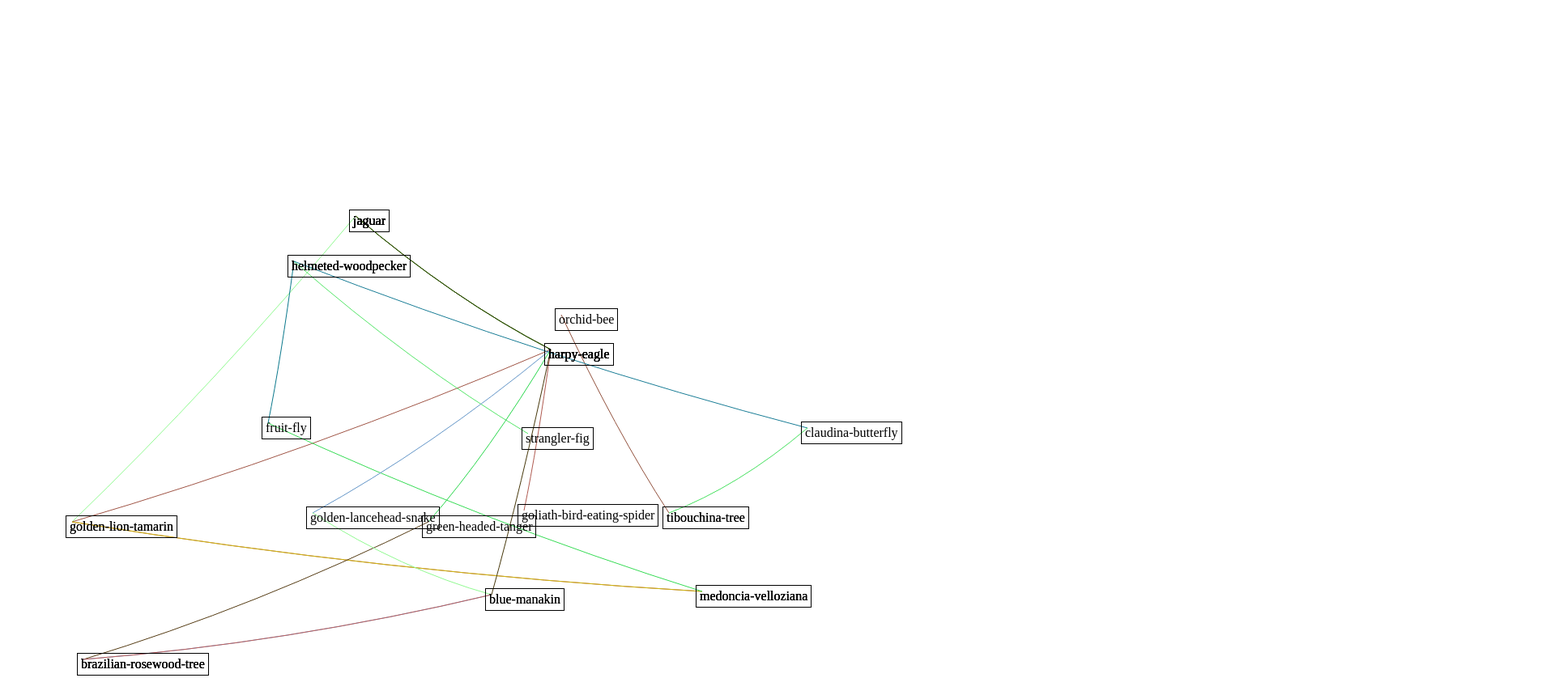
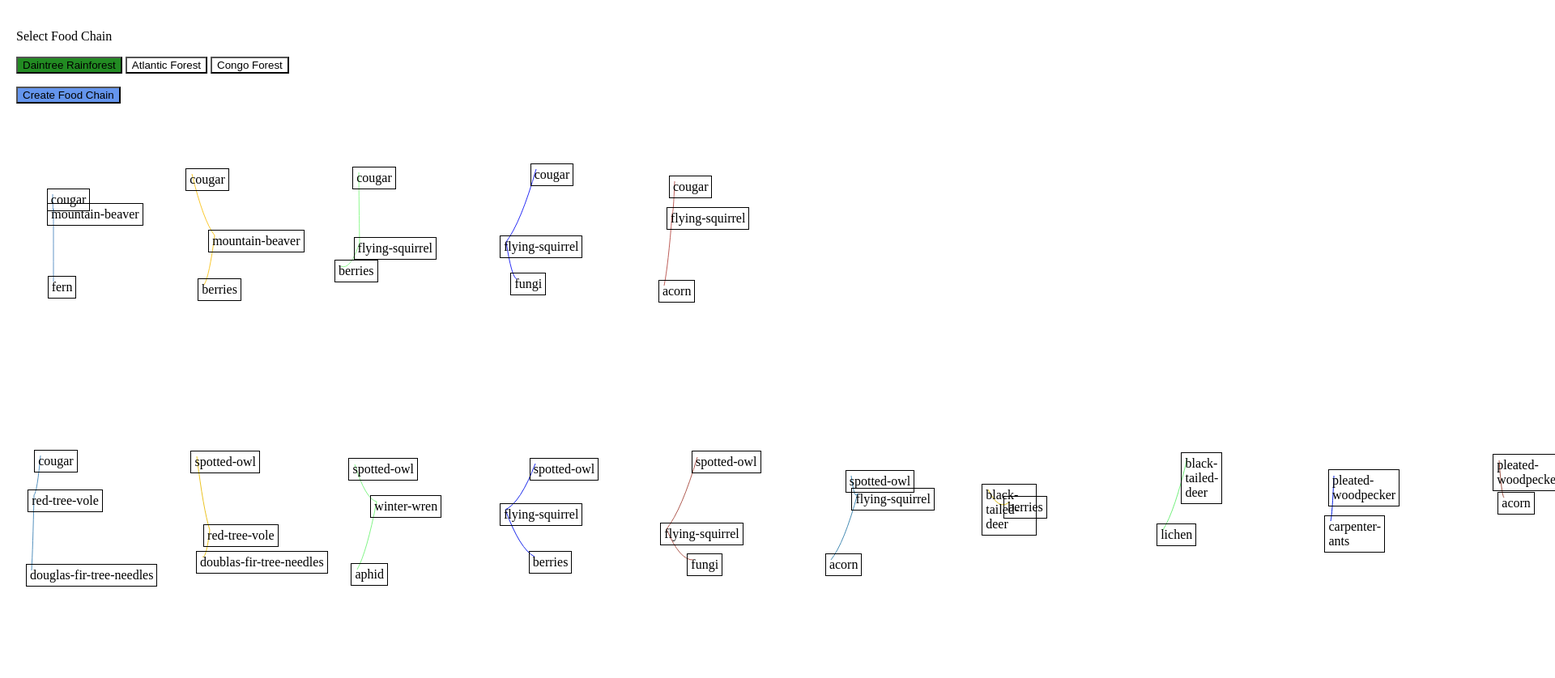
Before and after one commit to koreyhinton/path-elements, a plain HTML site: page demo/index.html in a window 1280 px wide. Shown: the top 838 px of the page at 81% size, 1920 px wide, since content can reach past the window. Drawn offline with Linux system fonts and the light colour scheme.

Commit message:
allow demo to switch between data sets

```diff
--- a/demo/index.html
+++ b/demo/index.html
@@ -1,9 +1,24 @@
 <!DOCTYPE html>
 <html>
   <head><script src="index.js"></script>
-    <style>a { border: 1px solid black; padding:4px; }</style>
+    <style>a { border: 1px solid black; padding:4px; }
+      button.active { background-color:forestgreen; }
+      button { background-color:white; }
+      button.run { background-color:cornflowerblue; }
+    </style>
   </head>
   <body>
+    <div style="position:absolute;left:20px;top:20px">
+      <p>Select Food Chain</p>
+      <p>
+        <button id='daintree' class="active" onclick="load(this.id)">Daintree Rainforest</button>
+        <button id='atlantic' onclick="load(this.id)">Atlantic Forest</button>
+        <button id='congo' onclick="load(this.id)">Congo Forest</button>
+      </p>
+      <p>
+        <button onclick="run()" id="run" class="run">Create Food Chain</button>
+      </p>
+    </div>
     <div id="graph_canvas"></div>
   </body>
 </html>
--- a/demo/index.js
+++ b/demo/index.js
@@ -3,6 +3,64 @@ var RGB_R=100;
 var RGB_B=150;
 var RGB_G=200;
 var SVG=null;
+
+var DATA = {
+    daintree: [
+        "cougar/mountain-beaver/fern",
+        "cougar/mountain-beaver/berries",
+        "cougar/flying-squirrel/berries",
+        "cougar/flying-squirrel/fungi",
+        "cougar/flying-squirrel/acorn",
+        "cougar/red-tree-vole/douglas-fir-tree-needles",
+        "spotted-owl/red-tree-vole/doublas-fir-tree-needles",
+        "spotted-owl/winter-wren/aphid",
+        "spotted-owl/flying-squirrel/berries",
+        "spotted-owl/flying-squirrel/fungi",
+        "spotted-owl/flying-squirrel/acorn",
+        "black-tailed-deer/berries",
+        "black-tailed-deer/lichen",
+        "pleated-woodpecker/carpenter-ants",
+        "pleated-woodpecker/acorn"
+    ]/*based on data found at: https://daintreetropicalrainforest.weebly.com/*/,
+    atlantic: [
+        "jaguar/golden-lion-tamarin/medoncia-velloziana",
+        "jaguar/harpy-eagle/goliath-bird-eating-spider",
+        "jaguar/harpy-eagle/golden-lion-tamarin/medoncia-velloziana",
+        "orchid-bee/tibouchina-tree",
+        "helmeted-woodpecker/strangler-fig",
+        "helmeted-woodpecker/claudina-butterfly/tibouchina-tree",
+        "helmeted-woodpecker/fruit-fly/medoncia-velloziana",
+        "jaguar/harpy-eagle/green-headed-tanger/brazilian-rosewood-tree",
+        "jaguar/harpy-eagle/blue-manakin/brazilian-rosewood-tree",
+        "jaguar/harpy-eagle/golden-lancehead-snake/blue-manakin/brazilian-rosewood-tree"
+    ],
+    congo: [
+        "crocodile/hippo/grass",
+        "lion/hippo/grass",
+        "lion/okapi/grass",
+        "leopard/okapi/grass",
+        "leopard/chimpanzee/grass",
+        "leopard/chimpanzee/fruit-tree",
+        "leopard/chimpanzee/insects-bugs/fruit-tree",
+        "frog/insects-bugs/fruit-tree"
+    ]/*based on data found at: https://prezi.com/zmgbyojlp50c/the-congo-rainforest/*/
+};
+
+function run() {
+    var id=document.getElementsByClassName("active")[0].id;
+    drawDemo(id, document.getElementById("graph_canvas"), true);
+    document.getElementById("run").style.visibility = "hidden";
+}
+
+function load(id) {
+    while (document.getElementsByClassName("active").length > 0) {
+        document.getElementsByClassName("active")[0].classList.remove("active");
+    }
+    var btn = document.getElementById(id);
+    btn.classList.add("active");
+    drawDemo(id, document.getElementById("graph_canvas"));
+    document.getElementById("run").style.visibility = "visible";
+}
 
 function edge_move(edg, mvX, mvY, strandId) {
     if (edg.strandId !== strandId) return;
@@ -142,9 +200,13 @@ const cyrb53 = function(str, seed = 0) {
     return 4294967296 * (2097151 & h2) + (h1>>>0);
 };
 TSH=s=>{return cyrb53(s);}//{for(var i=0,h=9;i<s.length;)h=Math.imul(h^s.charCodeAt(i++),9**9);return h^h>>>9}
-function drawDemo(canv) {
+function drawDemo(dataSetId, canv, combine = false) {
+    if (SVG != null) {
+        SVG.remove();
+        canv.innerHTML = "";
+    }
     SVG = document.createElementNS("http://www.w3.org/2000/svg", "svg");
-    SVG.setAttribute('width', '1000px');
+    SVG.setAttribute('width', '2000px');
     SVG.setAttribute('height', '1000px');
     canv.appendChild(SVG);
     var strands = [];
@@ -153,18 +215,13 @@ function drawDemo(canv) {
     var uniq_node_ids=[];
     //var node2strands = {}; // todo:   nodeid: strandIds:[]
     var strandGroups = {};
-    var data = [
-        "jaguar/golden-lion-tamarin/medoncia-velloziana",
-        "jaguar/harpy-eagle/goliath-bird-eating-spider",
-        "jaguar/harpy-eagle/golden-lion-tamarin/medoncia-velloziana",
-        "orchid-bee/tibouchina-tree",
-        "helmeted-woodpecker/strangler-fig",
-        "helmeted-woodpecker/claudina-butterfly/tibouchina-tree",
-        "helmeted-woodpecker/fruit-fly/medoncia-velloziana",
-        "jaguar/harpy-eagle/green-headed-tanger/brazilian-rosewood-tree",
-        "jaguar/harpy-eagle/blue-manakin/brazilian-rosewood-tree",
-        "jaguar/harpy-eagle/golden-lancehead-snake/blue-manakin/brazilian-rosewood-tree"
-    ];
+
+    var data = DATA[dataSetId]; //= [
+//,
+    //];
+    // var data = [
+
+    // ];
 
     var map = {
     };
@@ -211,10 +268,10 @@ function drawDemo(canv) {
         var offset = Math.random() * 50;//32;
         return offset;
     }
-    console.log(map);
+
     var incr = 0;
     var x = 10;
-    var y = 10;
+    var y = 200;
     var captY = -1;
     for (var i=0; i<data.length; i++) {
         var names = data[i].split("/");
@@ -226,8 +283,8 @@ function drawDemo(canv) {
                 uniq_node_ids.push(names[j]);
             }
             node.el.style.position='absolute';
-            node.el.style.left=map[node.id].x + 'px'; //(x+randOf())+"px";
-            node.el.style.top=map[node.id].y + 'px';//(y+randOf())+"px";
+            node.el.style.left=(combine)?map[node.id].x + 'px':(x+randOf())+"px";
+            node.el.style.top=(combine)?map[node.id].y + 'px':(y+randOf())+"px";
             nodes.push(node);
             strands[i].push(node);
             if (lastNode != null) {
@@ -240,11 +297,11 @@ function drawDemo(canv) {
         }
         incr += 200;
         x += 200;
-        if (incr < 900) { y = 10; }
+        if (incr < 900) { y = 200; }
         else if (incr > 900 && incr < 900+200) { y += 200; x = 10; captY=y; }
         else { y = captY; }
     }
-    console.log(strands.length);
+
     for (var i=0; i<strands.length; i++) {
         for (var j=0; j<strands[i].length; j++) {
             var obj = strands[i][j];
@@ -253,10 +310,10 @@ function drawDemo(canv) {
                 path.setAttribute('stroke', 'rgb('+(RGB_R+'')+','+(RGB_B)+','+(RGB_G+'')+')');
                 //console.log(path);
             }
-            RGB_R = (RGB_R + 150) % 255;
-            RGB_G = (RGB_G + 100) % 255;
-            RGB_B = (RGB_B + 50) % 255;
         }
+        RGB_R = (RGB_R + 150) % 255;
+        RGB_G = (RGB_G + 100) % 255;
+        RGB_B = (RGB_B + 50) % 255;
     }
 
     // for (var i=0; i<uniq_node_ids.length;i++) {
@@ -328,5 +385,5 @@ function drawDemo(canv) {
 }
 
 window.addEventListener("DOMContentLoaded", function() {
-    drawDemo(document.getElementById("graph_canvas"));
+    drawDemo("daintree", document.getElementById("graph_canvas"));
 });
```
